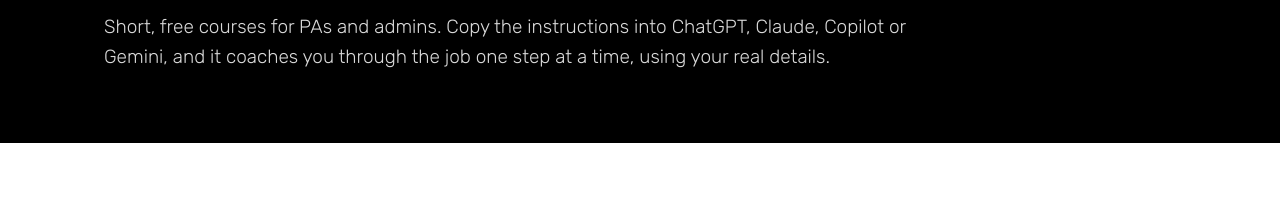
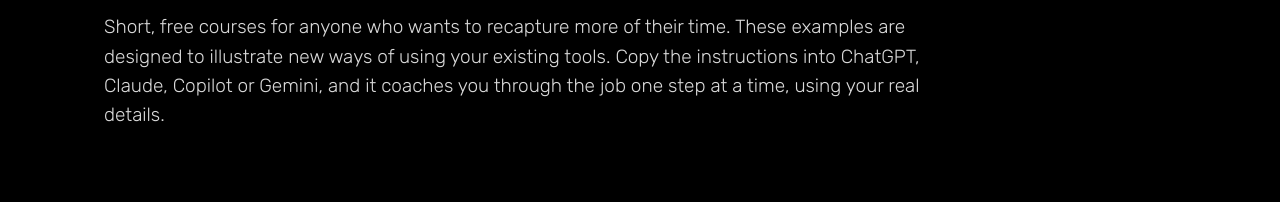
Before and after one commit to ckav/liminalcx-site, a plain HTML site: page free/index.html in a window 1280 px wide. Shown: the part 388-600 px from the top of the page. Drawn offline with nearby package versions, Linux system fonts and the light colour scheme.

Commit message:
Free courses: widen intro line beyond PAs and admins
Co-Authored-By: Claude Opus 5.5 <noreply@anthropic.com>
Claude-Session: https://claude.ai/code/session_01WM4swBgKkTrwmJRuzpjdmy

```diff
--- a/free/index.html
+++ b/free/index.html
@@ -35,7 +35,7 @@
     <div class="hero">
       <p class="eyebrow">Free mini courses</p>
       <h1>Small jobs, done properly, with the AI you already have.</h1>
-      <p class="lede">Short, free courses for PAs and admins. Copy the instructions into ChatGPT, Claude, Copilot or Gemini, and it coaches you through the job one step at a time, using your real details.</p>
+      <p class="lede">Short, free courses for anyone who wants to recapture more of their time. These examples are designed to illustrate new ways of using your existing tools. Copy the instructions into ChatGPT, Claude, Copilot or Gemini, and it coaches you through the job one step at a time, using your real details.</p>
     </div>
   </div>
 </header>
```
Also changed, not shown: 1 other file.
